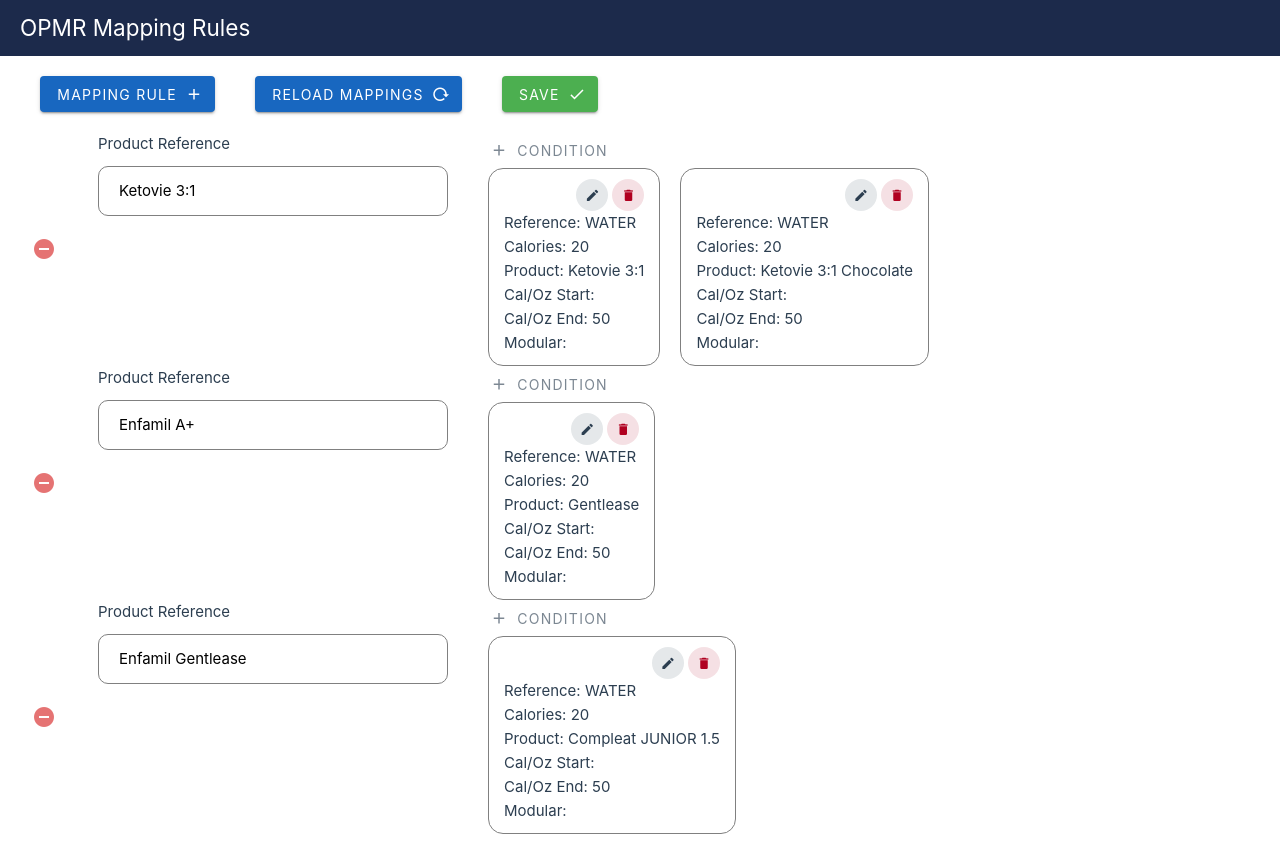
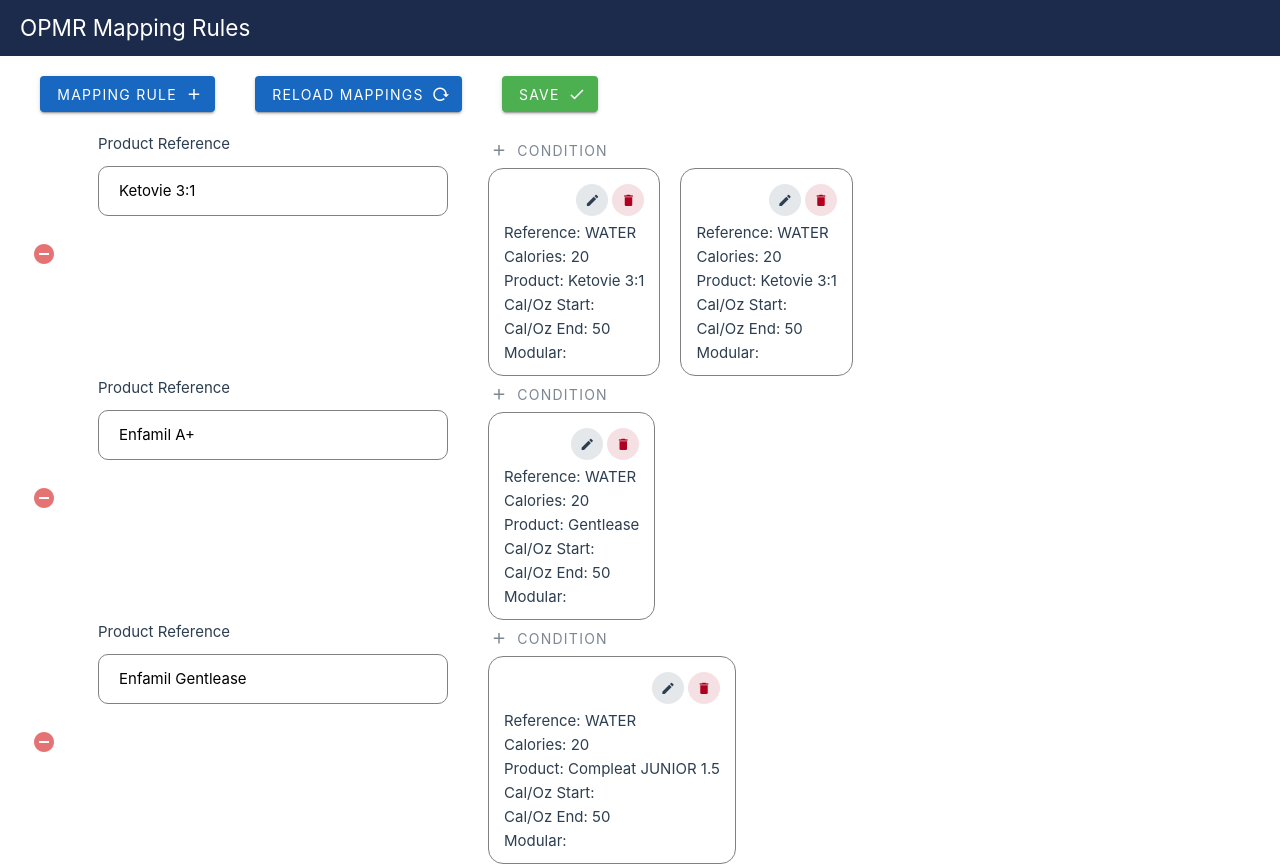
Before and after one commit to junejuly-jb/opmr-mapping, a Vue app: page / in a window 1280 px wide. Before the commit the page ends 834 px from the top, so only its background shows below. Built offline with nearby package versions, Linux system fonts and the light colour scheme.

Commit message:
refactor condition interface

```diff
--- a/src/assets/mappings.json
+++ b/src/assets/mappings.json
@@ -5,26 +5,20 @@
             {
                 "condition": "",
                 "reference": "WATER",
-                "theFortifierParser" : [
-                    {
                 "FortifierKey": "Ketovie 3:1",
                 "CalOzStart": null,
                 "CalOzEnd": 50,
                 "Modular": null
-                    }
-                ]
+
             },
             {
                 "condition": "",
                 "reference": "WATER",
-                "theFortifierParser" : [
-                    {
-                        "FortifierKey": "Ketovie 3:1 Chocolate",
+                "FortifierKey": "Ketovie 3:1",
                 "CalOzStart": null,
                 "CalOzEnd": 50,
                 "Modular": null
-                    }
-                ]
+
             }
         ]
     },
@@ -34,14 +28,10 @@
             {
                 "condition": "",
                 "reference": "WATER",
-                "theFortifierParser" : [
-                    {
                 "FortifierKey": "Gentlease",
                 "CalOzStart": null,
                 "CalOzEnd": 50,
                 "Modular": null
-                    }
-                ]
             }
         ]
     }
@@ -52,8 +42,6 @@
             {
                 "condition": "",
                 "reference": "WATER",
-                "theFortifierParser" : [
-                    {
                 "FortifierKey": "Compleat JUNIOR 1.5",
                 "CalOzStart": null,
                 "CalOzEnd": 50,
@@ -62,5 +50,3 @@
         ]
     }
 ]
-    }
-]
--- a/src/components/Conditions.vue
+++ b/src/components/Conditions.vue
@@ -24,16 +24,16 @@
             Calories: 20
         </div>
         <div>
-            Product: {{ condition.theFortifierParser[0].FortifierKey }}
+            Product: {{ condition.FortifierKey }}
         </div>
         <div>
-            Cal/Oz Start: {{ condition.theFortifierParser[0].CalOzStart }}
+            Cal/Oz Start: {{ condition.CalOzStart }}
         </div>
         <div>
-            Cal/Oz End: {{ condition.theFortifierParser[0].CalOzEnd }}
+            Cal/Oz End: {{ condition.CalOzEnd }}
         </div>
         <div>
-            Modular: {{ condition.theFortifierParser[0].Modular }}
+            Modular: {{ condition.Modular }}
         </div>
     </div>
 </template>
@@ -47,6 +47,7 @@
 .cpoe__btn__array{
     display: flex;
     justify-content: right;
+    padding: 5px 0px;
 }
 .spacer{
     padding: 0px 2px;
--- a/src/components/MappingList.vue
+++ b/src/components/MappingList.vue
@@ -97,9 +97,6 @@
     padding: 0px 30px;
     /* background-color: green; */
 }
-.col-2{
-    /* background-color: red; */
-}
 
 .opmr__hl7__reference{
     margin: 10px 0px;
```
Also changed, not shown: src/interfaces/CPOE.ts (+3 -7 lines). Lines whose indentation alone changed are shown as unchanged.
